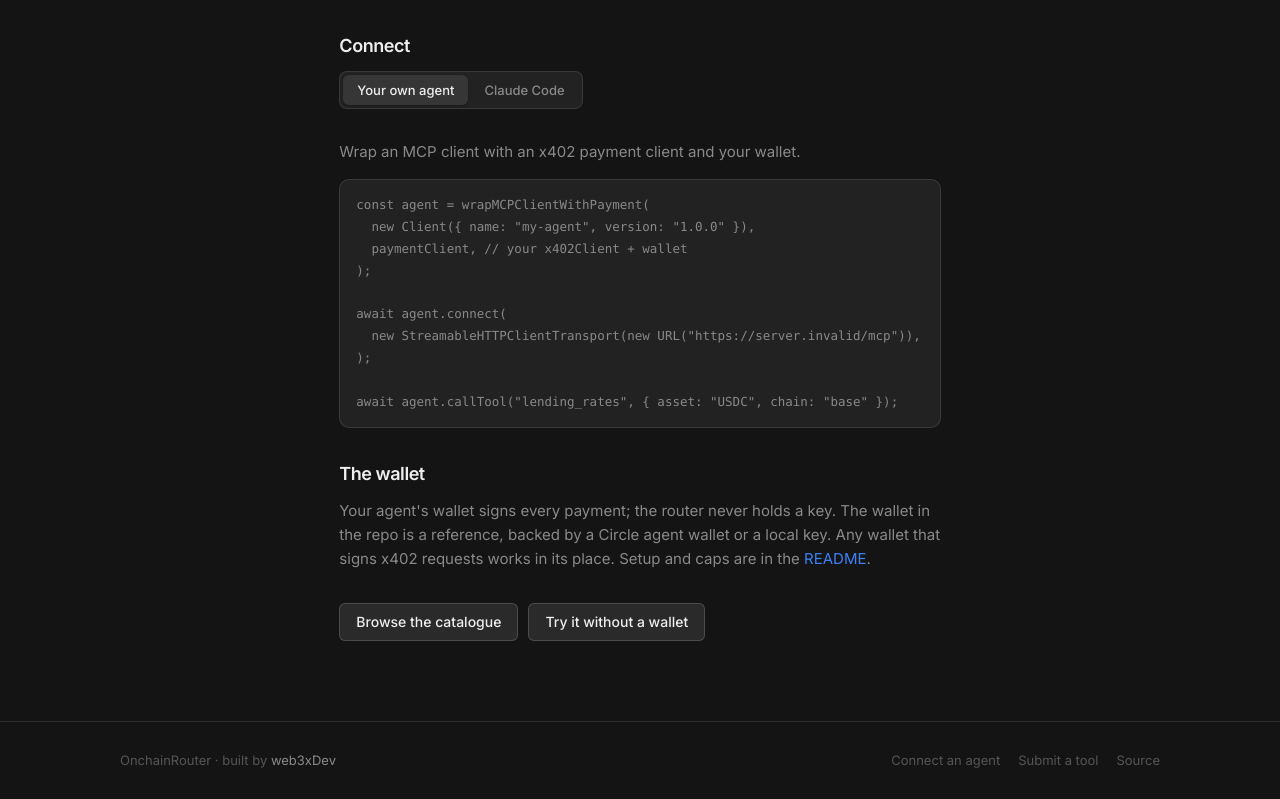
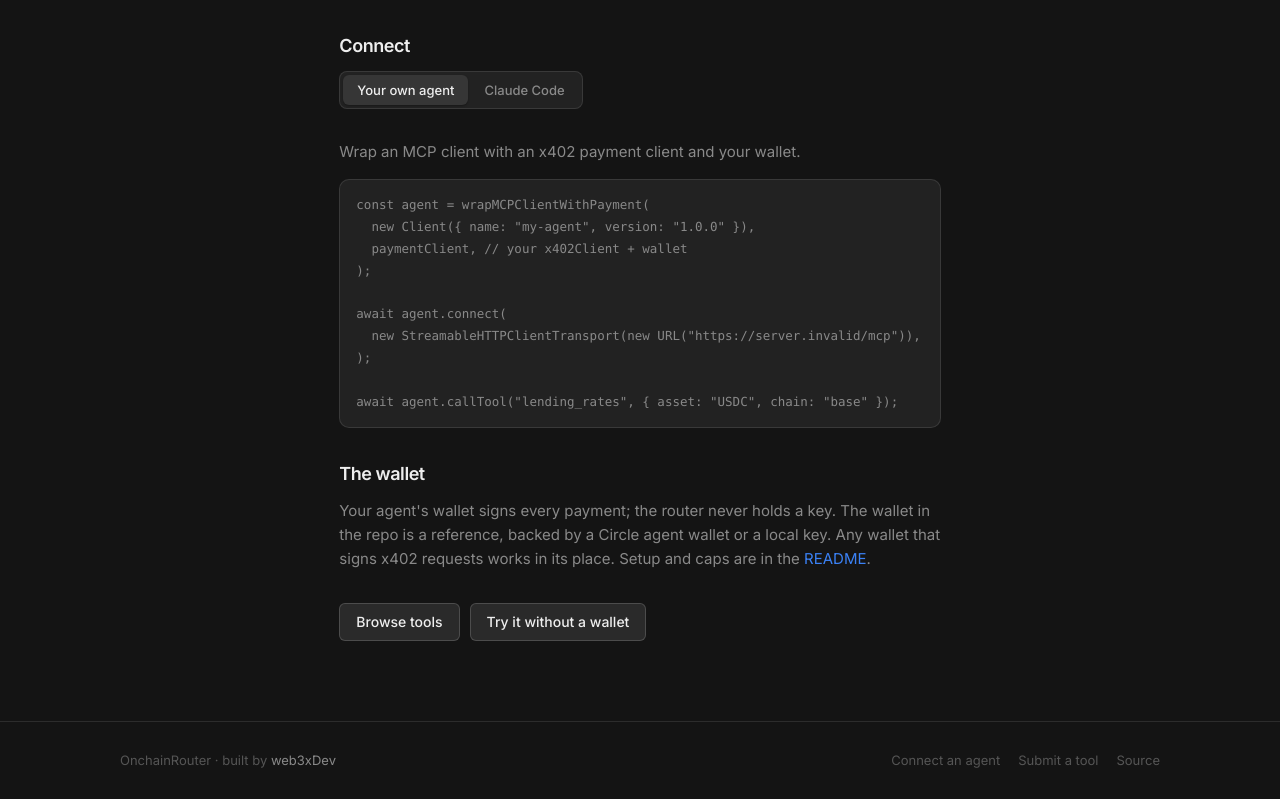
Before and after one commit to web3xDev/onchain-router, a Next.js app: page /connect in a window 1280 px wide. Shown: the part 393-1192 px from the top of the page. Built offline with nearby package versions, Linux system fonts and the light colour scheme; no server answers.

Commit message:
Browse tools lands on the list

```diff
--- a/app/connect/page.tsx
+++ b/app/connect/page.tsx
@@ -47,8 +47,8 @@ export default function ConnectPage() {
       </p>
 
       <div className="hero-actions" style={{ marginTop: 32 }}>
-        <Link href="/" className="btn">
-          Browse the catalogue
+        <Link href="/#tools" className="btn">
+          Browse tools
         </Link>
         <Link href="/playground" className="btn">
           Try it without a wallet
--- a/app/page.tsx
+++ b/app/page.tsx
@@ -44,7 +44,7 @@ export default function Home() {
         </div>
       </section>
 
-      <section className="section page">
+      <section className="section page" id="tools" style={{ scrollMarginTop: 72 }}>
         <div className="section-head">
           <div>
             <span className="label">Catalogue</span>
```
